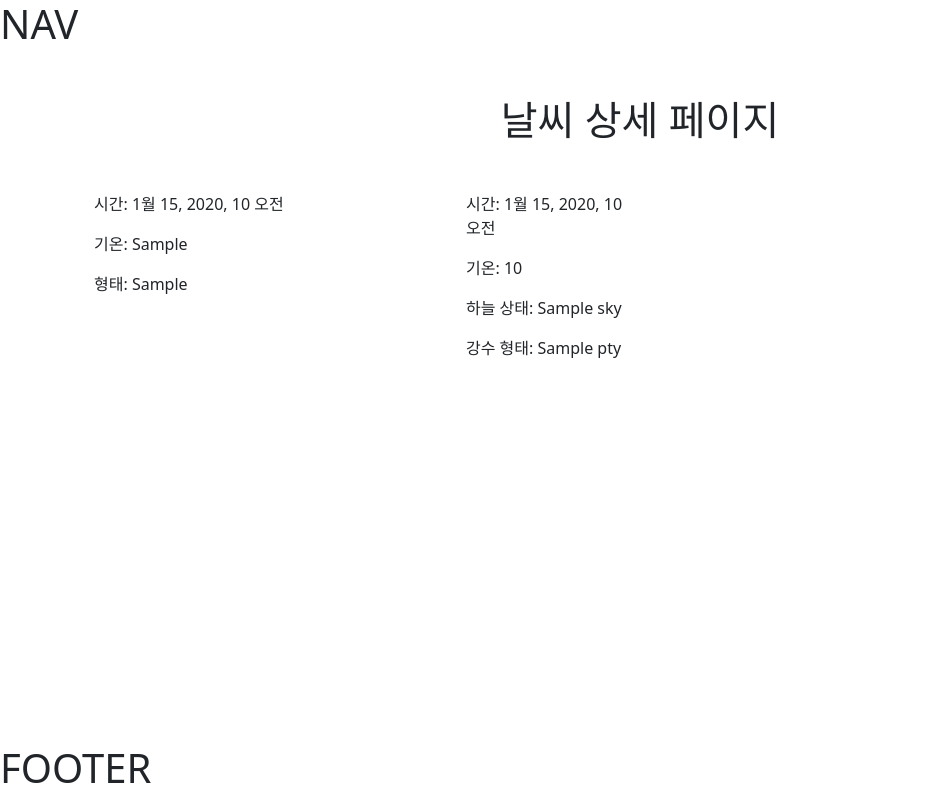
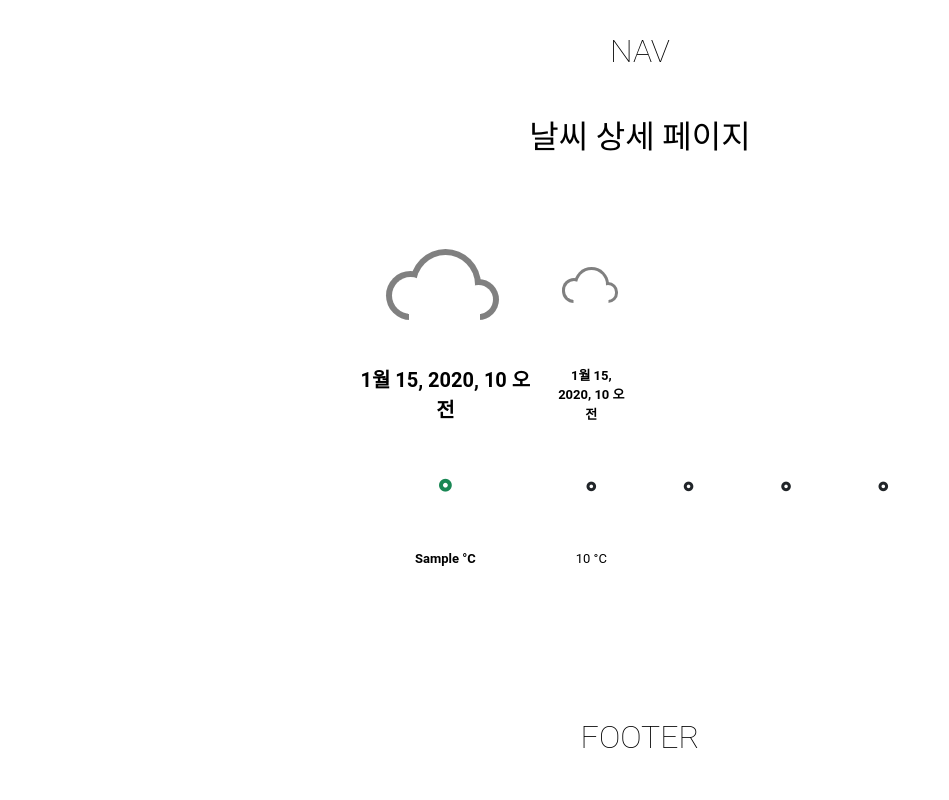
Before and after one commit to meganatc7/ESC, a Django app: template forecasts/templates/forecasts/index.html in a window 1280 px wide. Shown: the whole page, without its empty margins (0-949 px from the left). Run offline with Django 3.2, Linux system fonts and the light colour scheme; the template is opened without the code that fills it: most values are stand-ins (such as "Sample title", 1, 10 or a date in 2020); parts of the project's set-up code (start-up, migrations or seed data) failed here and were passed over; some libraries are stand-ins or nearby versions.

Commit message:
Modify feature forecasts (showing weather images according to data)

```diff
--- a/config/settings.py
+++ b/config/settings.py
@@ -125,6 +125,7 @@ STATIC_URL = '/static/'
 
 STATICFILES_DIRS = [
     BASE_DIR / 'config' / 'static',
+    BASE_DIR / 'forecasts' / 'static',
 ]
 
 MEDIA_URL = '/media/'
--- a/config/templates/base.html
+++ b/config/templates/base.html
@@ -5,6 +5,8 @@
   <meta http-equiv="X-UA-Compatible" content="IE=edge">
   <meta name="viewport" content="width=device-width, initial-scale=1.0">
   <link href="https://cdn.jsdelivr.net/npm/bootstrap@5.0.0-beta3/dist/css/bootstrap.min.css" rel="stylesheet" integrity="sha384-eOJMYsd53ii+scO/bJGFsiCZc+5NDVN2yr8+0RDqr0Ql0h+rP48ckxlpbzKgwra6" crossorigin="anonymous">
+  {% block link %}
+  {% endblock  %}
   <title>Document</title>
 </head>
 <body>
@@ -17,7 +19,6 @@
   </div>
 
   {% include 'footer.html' %}
-
   <script src="https://cdn.jsdelivr.net/npm/bootstrap@5.0.0-beta3/dist/js/bootstrap.bundle.min.js" integrity="sha384-JEW9xMcG8R+pH31jmWH6WWP0WintQrMb4s7ZOdauHnUtxwoG2vI5DkLtS3qm9Ekf" crossorigin="anonymous"></script>
 </body>
 </html>
--- /dev/null
+++ b/forecasts/static/forecasts/style.css
@@ -0,0 +1,305 @@
+html { box-sizing: border-box; }
+html *,
+html *:before,
+html *:after { box-sizing: inherit; }
+
+body {
+  max-width: 42em;
+  padding: 2em;
+  margin: 0 auto;
+  color: white;
+  font-family: 'Roboto', sans-serif;
+  text-align: center;
+  background-color: currentColor;
+}
+
+h1 {
+  margin-bottom: 1.375em;
+  color: black;
+  font-weight: 100;
+  font-size: 2em;
+  text-transform: uppercase;
+}
+p,
+a {
+  color: black;
+  font-size: small;
+}
+p { margin: 1.375rem 0; }
+
+.icon {
+  position: relative;
+  display: inline-block;
+  width: 12em;
+  height: 10em;
+  font-size: 1em; /* control icon size here */
+}
+
+.cloud {
+  position: absolute;
+  z-index: 1;
+  top: 50%;
+  left: 50%;
+  width: 3.6875em;
+  height: 3.6875em;
+  margin: -1.84375em;
+  background: currentColor;
+  border-radius: 50%;
+  box-shadow:
+    -2.1875em 0.6875em 0 -0.6875em,
+    2.0625em 0.9375em 0 -0.9375em,
+    0 0 0 0.375em grey,
+    -2.1875em 0.6875em 0 -0.3125em grey,
+    2.0625em 0.9375em 0 -0.5625em grey;
+}
+.cloud:after {
+  content: '';
+  position: absolute;
+  bottom: 0;
+  left: -0.5em;
+  display: block;
+  width: 4.5625em;
+  height: 1em;
+  background: currentColor;
+  box-shadow: 0 0.4375em 0 -0.0625em #fff;
+}
+.cloud:nth-child(2) {
+  z-index: 0;
+  background: #fff;
+  box-shadow:
+    -2.1875em 0.6875em 0 -0.6875em #fff,
+    2.0625em 0.9375em 0 -0.9375em #fff,
+    0 0 0 0.375em #fff,
+    -2.1875em 0.6875em 0 -0.3125em #fff,
+    2.0625em 0.9375em 0 -0.5625em #fff;
+  opacity: 0.3;
+  transform: scale(0.5) translate(6em, -3em);
+  animation: cloud 4s linear infinite;
+}
+.cloud:nth-child(2):after { background: #fff; }
+
+.sun {
+  position: absolute;
+  top: 50%;
+  left: 50%;
+  width: 2.5em;
+  height: 2.5em;
+  margin: -1.25em;
+  background: currentColor;
+  border-radius: 50%;
+  box-shadow: 0 0 0 0.375em yellow;
+  animation: spin 12s infinite linear;
+}
+.rays {
+  position: absolute;
+  top: -2em;
+  left: 50%;
+  display: block;
+  width: 0.375em;
+  height: 1.125em;
+  margin-left: -0.1875em;
+  background: yellow;
+  border-radius: 0.25em;
+  box-shadow: 0 5.375em yellow;
+}
+.rays:before,
+.rays:after {
+  content: '';
+  position: absolute;
+  top: 0em;
+  left: 0em;
+  display: block;
+  width: 0.375em;
+  height: 1.125em;
+  transform: rotate(60deg);
+  transform-origin: 50% 3.25em;
+  background: yellow;
+  border-radius: 0.25em;
+  box-shadow: 0 5.375em yellow;
+}
+.rays:before {
+  transform: rotate(120deg);
+}
+.cloud + .sun {
+  margin: -2em 1em;
+}
+
+.rain,
+.lightning,
+.snow {
+  position: absolute;
+  z-index: 2;
+  top: 50%;
+  left: 50%;
+  width: 3.75em;
+  height: 3.75em;
+  margin: 0.375em 0 0 -2em;
+  background: currentColor;
+}
+
+.rain:after {
+  content: '';
+  position: absolute;
+  z-index: 2;
+  top: 50%;
+  left: 50%;
+  width: 1.125em;
+  height: 1.125em;
+  margin: -1em 0 0 -0.25em;
+  background: #0cf;
+  border-radius: 100% 0 60% 50% / 60% 0 100% 50%;
+  box-shadow:
+    0.625em 0.875em 0 -0.125em rgba(255,255,255,0.2),
+    -0.875em 1.125em 0 -0.125em rgba(255,255,255,0.2),
+    -1.375em -0.125em 0 rgba(255,255,255,0.2);
+  transform: rotate(-28deg);
+  animation: rain 3s linear infinite;
+}
+
+.bolt {
+  position: absolute;
+  top: 50%;
+  left: 50%;
+  margin: -0.25em 0 0 -0.125em;
+  color: #fff;
+  opacity: 0.3;
+  animation: lightning 2s linear infinite;
+}
+.bolt:nth-child(2) {
+  width: 0.5em;
+  height: 0.25em;
+  margin: -1.75em 0 0 -1.875em;
+  transform: translate(2.5em, 2.25em);
+  opacity: 0.2;
+  animation: lightning 1.5s linear infinite;
+}
+.bolt:before,
+.bolt:after {
+  content: '';
+  position: absolute;
+  z-index: 2;
+  top: 50%;
+  left: 50%;
+  margin: -1.625em 0 0 -1.0125em;
+  border-top: 1.25em solid transparent;
+  border-right: 0.75em solid;
+  border-bottom: 0.75em solid;
+  border-left: 0.5em solid transparent;
+  transform: skewX(-10deg);
+}
+.bolt:after {
+  margin: -0.25em 0 0 -0.25em;
+  border-top: 0.75em solid;
+  border-right: 0.5em solid transparent;
+  border-bottom: 1.25em solid transparent;
+  border-left: 0.75em solid;
+  transform: skewX(-10deg);
+}
+.bolt:nth-child(2):before {
+  margin: -0.75em 0 0 -0.5em;
+  border-top: 0.625em solid transparent;
+  border-right: 0.375em solid;
+  border-bottom: 0.375em solid;
+  border-left: 0.25em solid transparent;
+}
+.bolt:nth-child(2):after {
+  margin: -0.125em 0 0 -0.125em;
+  border-top: 0.375em solid;
+  border-right: 0.25em solid transparent;
+  border-bottom: 0.625em solid transparent;
+  border-left: 0.375em solid;
+}
+
+.flake:before,
+.flake:after {
+  content: '\2744';
+  position: absolute;
+  top: 50%;
+  left: 50%;
+  margin: -1.025em 0 0 -1.0125em;
+  color: #fff;
+  list-height: 1em;
+  opacity: 0.2;
+  animation: spin 8s linear infinite reverse;
+}
+.flake:after {
+  margin: 0.125em 0 0 -1em;
+  font-size: 1.5em;
+  opacity: 0.4;
+  animation: spin 14s linear infinite;
+}
+.flake:nth-child(2):before {
+  margin: -0.5em 0 0 0.25em;
+  font-size: 1.25em;
+  opacity: 0.2;
+  animation: spin 10s linear infinite;
+}
+.flake:nth-child(2):after {
+  margin: 0.375em 0 0 0.125em;
+  font-size: 2em;
+  opacity: 0.4;
+  animation: spin 16s linear infinite reverse;
+}
+
+
+/* Animations */
+
+@keyframes spin {
+  100% { transform: rotate(360deg); }
+}
+
+@keyframes cloud {
+  0% { opacity: 0; }
+  50% { opacity: 0.3; }
+  100% {
+    opacity: 0;
+    transform: scale(0.5) translate(-200%, -3em);
+  }
+}
+
+@keyframes rain {
+  0% {
+    background: #0cf;
+    box-shadow:
+      0.625em 0.875em 0 -0.125em rgba(255,255,255,0.2),
+      -0.875em 1.125em 0 -0.125em rgba(255,255,255,0.2),
+      -1.375em -0.125em 0 #0cf;
+  }
+  25% {
+    box-shadow:
+      0.625em 0.875em 0 -0.125em rgba(255,255,255,0.2),
+      -0.875em 1.125em 0 -0.125em #0cf,
+      -1.375em -0.125em 0 rgba(255,255,255,0.2);
+  }
+  50% {
+    background: rgba(255,255,255,0.3);
+    box-shadow:
+      0.625em 0.875em 0 -0.125em #0cf,
+      -0.875em 1.125em 0 -0.125em rgba(255,255,255,0.2),
+      -1.375em -0.125em 0 rgba(255,255,255,0.2);
+  }
+  100% {
+    box-shadow:
+      0.625em 0.875em 0 -0.125em rgba(255,255,255,0.2),
+      -0.875em 1.125em 0 -0.125em rgba(255,255,255,0.2),
+      -1.375em -0.125em 0 #0cf;
+  }
+}
+
+@keyframes lightning {
+  45% {
+    color: #fff;
+    background: #fff;
+    opacity: 0.2;
+  }
+  50% {
+    color: #0cf;
+    background: #0cf;
+    opacity: 1;
+  }
+  55% {
+    color: #fff;
+    background: #fff;
+    opacity: 0.2;
+  }
+}
--- a/forecasts/templates/forecasts/index.html
+++ b/forecasts/templates/forecasts/index.html
@@ -1,24 +1,140 @@
 {% extends 'base.html' %}
+
+{% block link %}
+  {% load static %}
+  <link rel="stylesheet" type="text/css" href="{% static 'forecasts/style.css' %}">
+  <script src="https://kit.fontawesome.com/057b377c97.js" crossorigin="anonymous"></script>
+{% endblock  %}
 
 {% block content %}
 
   <h1 class="my-5 text-center">날씨 상세 페이지</h1>
   <div class="container">
+    {% comment %} 날씨 그림 보여주기 {% endcomment %}
     <div class="row">
+      {% comment %} 현재 {% endcomment %}
+      <div class="col-4 d-flex align-items-center">
+        {% if c_PTY == "비가 오지 않습니다." %}
+          <div class="icon sunny">
+          <div class="sun">
+            <div class="rays"></div>
+          </div>
+        </div>
+        {% elif c_PTY == "비가 옵니다." %}
+          <div class="icon rainy">
+            <div class="cloud"></div>
+            <div class="rain"></div>
+          </div>
+        {% elif c_PTY == "눈이 옵니다...ㅜ" %}
+          <div class="icon flurries">
+            <div class="cloud"></div>
+            <div class="snow">
+              <div class="flake"></div>
+              <div class="flake"></div>
+            </div>
+          </div>
+        {% else %}
+          <div class="icon cloudy">
+            <div class="cloud"></div>
+            <div class="cloud"></div>
+          </div>
+        {% endif %}
+      </div>
+      {% comment %} 예측 (1h, 2h, 3h, 4h) {% endcomment %}
+      {% for data in processed_pred_data %}
+        <div class="col-2 d-flex align-items-center">
+          {% if data.pty == "비가 오지 않습니다." %}
+            {% if data.sky == "말금" %}
+              <div class="icon sunny" style="font-size: 0.5em;">
+                <div class="sun">
+                  <div class="rays"></div>
+                </div>
+              </div>
+            {% elif data.sky == "구름 많음" %}
+              <div class="icon cloudy" style="font-size: 0.5em;">
+                <div class="cloud"></div>
+              </div>
+            {% else %}
+              <div class="icon sun-shower" style="font-size: 0.5em;">
+                <div class="cloud"></div>
+                <div class="sun">
+                  <div class="rays"></div>
+                </div>
+              </div>
+            {% endif %}
+          {% elif data.pty == "비가 옵니다." %}
+            <div class="icon rainy" style="font-size: 0.5em;">
+              <div class="cloud"></div>
+              <div class="rain"></div>
+            </div>
+          {% elif data.pty == "눈이 옵니다...ㅜ" %}
+            <div class="icon flurries" style="font-size: 0.5em;">
+              <div class="cloud"></div>
+              <div class="snow">
+                <div class="flake"></div>
+                <div class="flake"></div>
+              </div>
+            </div>
+          {% else %}
+            <div class="icon cloudy" style="font-size: 0.5em;">
+              <div class="cloud"></div>
+              <div class="cloud"></div>
+            </div>
+          {% endif %}
+        </div>
+      {% endfor %}
+    </div>
+    {% comment %} 시간 {% endcomment %}
+    <div class="row">
+      {% comment %} 현재 {% endcomment %}
+      <div class="col-4 d-flex align-items-center justify-content-center">
+        <p class="fw-bold fs-5 mt-0">{{ c_TIME }}</p>
+      </div>
+      {% comment %} 예측 (1h, 2h, 3h, 4h) {% endcomment %}
+      {% for data in processed_pred_data %}
+        <div class="col-2 d-flex align-items-center justify-content-center">
+          <p class="fw-bold mt-0">{{ data.time }}</p>
+        </div>
+      {% endfor %}
+    </div>
+    {% comment %} 기온 그래프 {% endcomment %}
+    <div class="row" style="height: 80px;">
+      <div class="col-4 d-flex justify-content-center align-items-center" style="font-size: 0.8em;"><i class="fas fa-dot-circle text-success"></i></div>
+      <div class="col-2 d-flex justify-content-center align-items-center"><i class="fas fa-dot-circle text-dark" style="font-size: 0.6em;"></i></div>
+      <div class="col-2 d-flex justify-content-center align-items-center"><i class="fas fa-dot-circle text-dark" style="font-size: 0.6em;"></i></div>
+      <div class="col-2 d-flex justify-content-center align-items-center"><i class="fas fa-dot-circle text-dark" style="font-size: 0.6em;"></i></div>
+      <div class="col-2 d-flex justify-content-center align-items-center"><i class="fas fa-dot-circle text-dark" style="font-size: 0.6em;"></i></div>
+    </div>
+    {% comment %} 기온 수치 {% endcomment %}
+    <div class="row">
+      <div class="col-4"><p class="fw-bold">{{ c_T1H }} &deg;C</p></div>
+      {% for data in processed_pred_data %}
+        <div class="col-2"><p>{{ data.temp }} &deg;C</p></div>
+      {% endfor %}
+    </div>
+    {% comment %} <div class="row">
       <div class="col-4">
+        <div class="icon sunny">
+          <div class="sun">
+            <div class="rays"></div>
+          </div>
+        </div>
         <p>시간: {{ c_TIME }}</p>
         <p>기온: {{ c_T1H }}</p>
         <p>형태: {{ c_PTY }}</p>
       </div>
-
       {% for data in processed_pred_data %}
         <div class="col-2">
+          <div class="icon rainy" style="font-size: 0.5em">
+            <div class="cloud"></div>
+            <div class="rain"></div>
+          </div>
           <p>시간: {{ data.time }}</p>
           <p>기온: {{ data.temp }}</p>
           <p>하늘 상태: {{ data.sky }}</p>
           <p>강수 형태: {{ data.pty }}</p>
         </div>
       {% endfor %}
-    </div>
+    </div> {% endcomment %}
   </div>
 {% endblock  %}
--- a/forecasts/urls.py
+++ b/forecasts/urls.py
@@ -1,7 +1,9 @@
 from django.urls import path
+from django.conf import settings
+from django.conf.urls.static import static
 from . import views
 
 app_name = 'forecasts'
 urlpatterns = [
     path('', views.index, name='index'),
-]
+] + static(settings.STATIC_URL, document_root=settings.STATIC_ROOT)
```
Also changed, not shown: forecasts/views.py (+25 -1 lines).
